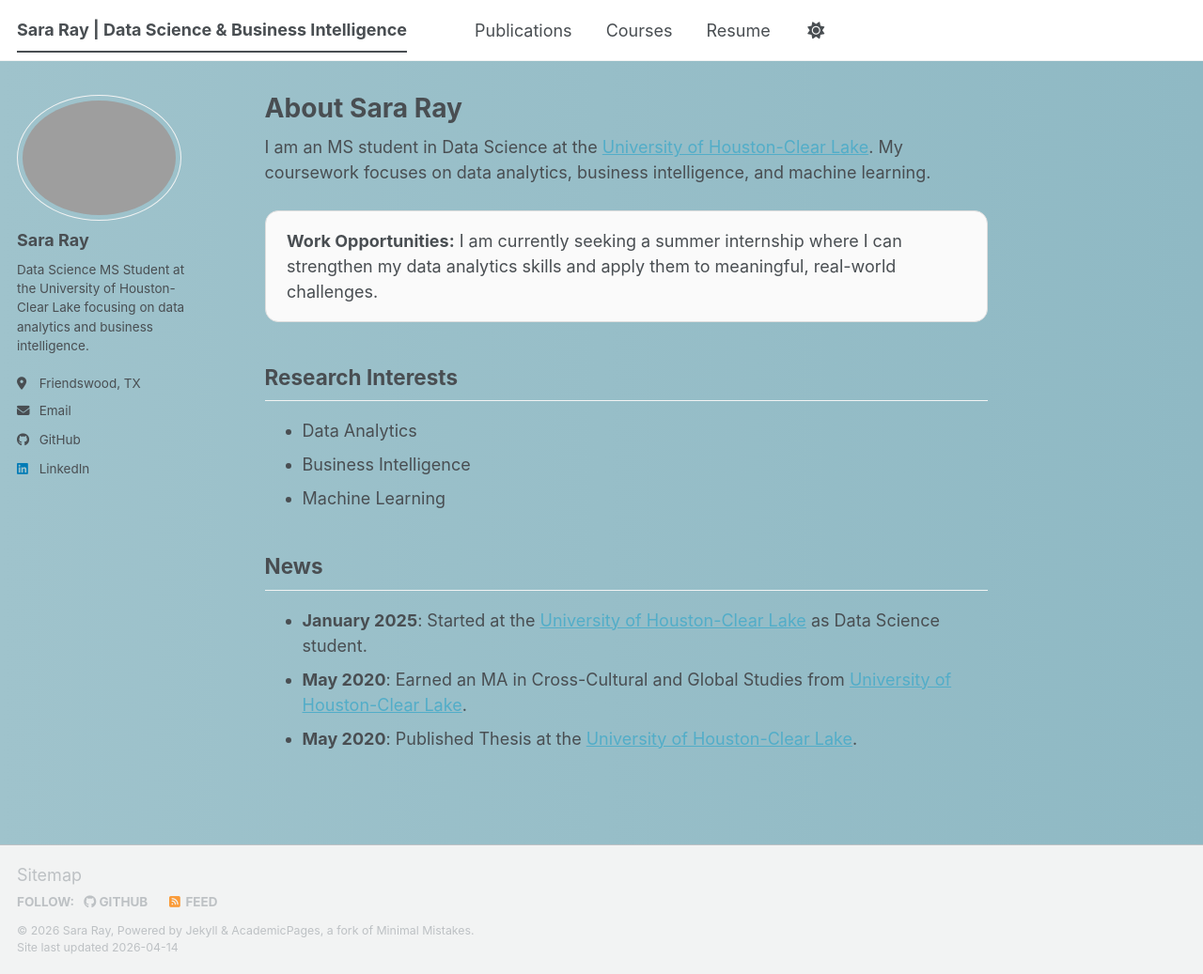
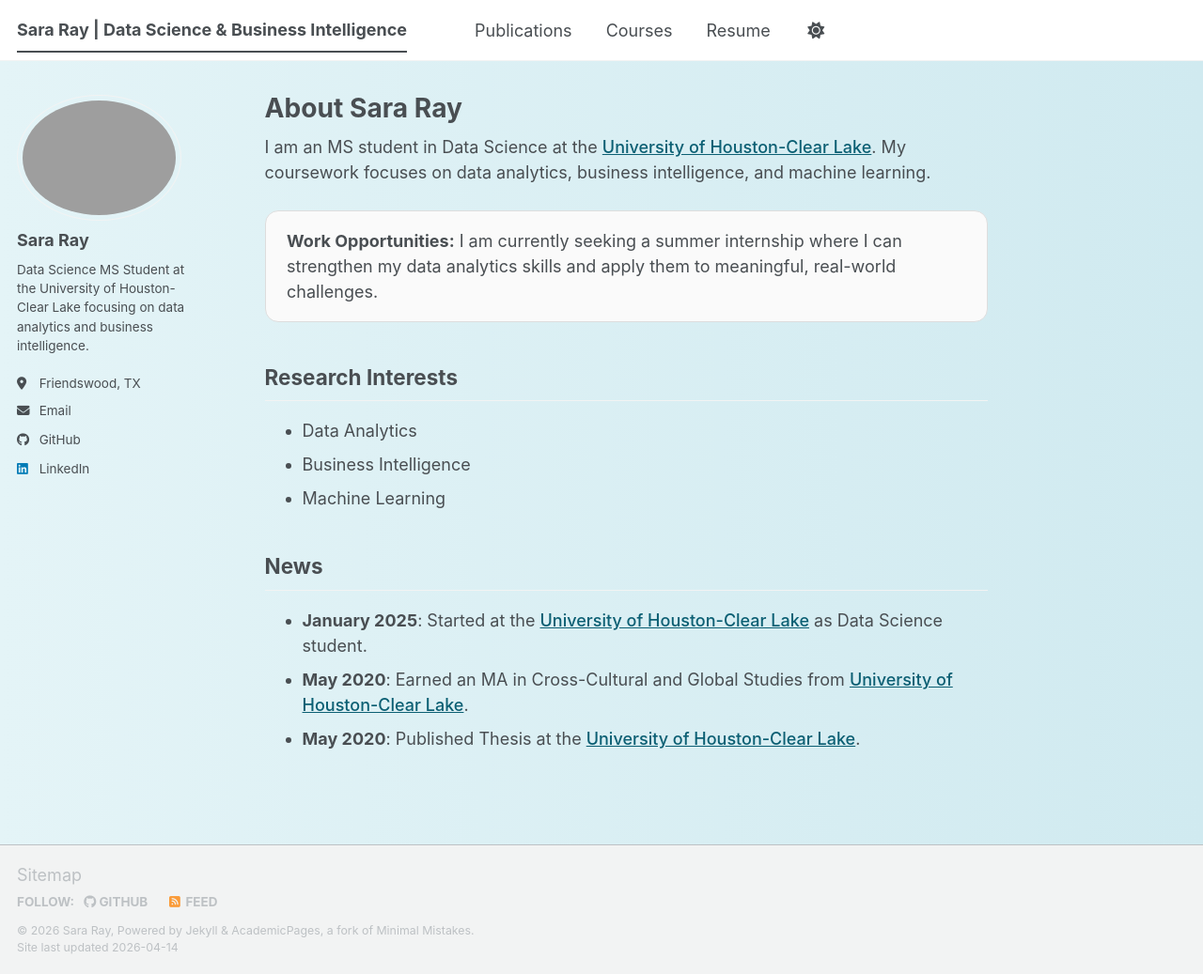
Before and after one commit to SaraRay2017/SaraRay2017.github.io, a Jekyll site: the page built from _pages/about.md, in a window 1280 px wide and 1037 px high. Shown: the whole window at 94% size. Built offline with Jekyll 4.4.1, drawn with Linux system fonts in a browser that asks for light colours; a script bundle is joined from its source files by our own code; library files that are not in the unit come from our copies.

Commit message:
Change background gradient and link colors
Updated background gradient and link styles.

```diff
--- a/assets/css/main.scss
+++ b/assets/css/main.scss
@@ -42,7 +42,7 @@
     "vendor/font-awesome/brands"
 ;
 html, body {
-  background: linear-gradient(to right, #9fc3cc, #8fb9c4) !important;
+  background: linear-gradient(to right, #e4f4f7, #d0eaf0) !important;
 }
 
 .page {
@@ -51,4 +51,13 @@
 
 .page__content {
   background: transparent !important;
+
+a {
+  color: #0b5f73 !important;
+  font-weight: 500;
 }
+
+a:hover {
+  color: #084c5a !important;
+}
+}
```
